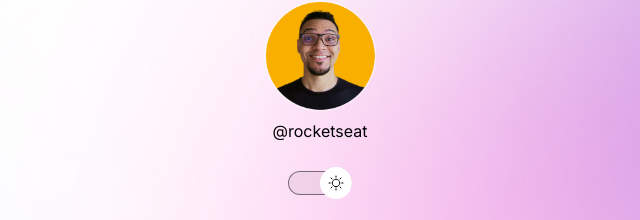
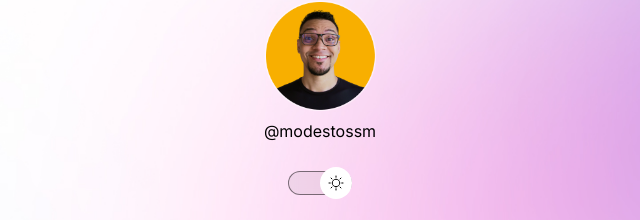
Before and after one commit to modestossm/Projeto-discover, a plain HTML site: page index.html in a window 1280 px wide. Shown: the part 80-300 px from the top of the page, 320-960 px from the left. Drawn offline with nearby package versions, Linux system fonts and the light colour scheme.

Commit message:
change nickname

```diff
--- a/index.html
+++ b/index.html
@@ -17,7 +17,7 @@
     <div id="container">
       <div id="profile">
         <img src="./assets/avatar.png" alt="avatar" />
-        <p>@rocketseat</p>
+        <p>@modestossm</p>
       </div>
 
       <div id="switch" onclick="toggleMode()">
```
